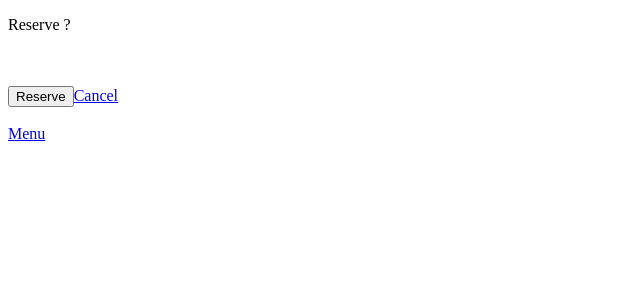
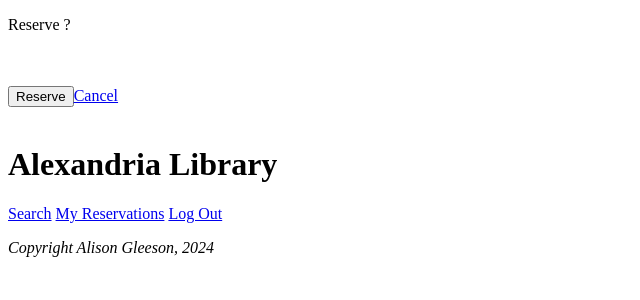
Before and after one commit to alig2004/webDev2, a PHP site: page /WebD/add_reserve.php?isbn=1 in a window 1280 px wide. Shown: the top 300 px of the page, without its empty margins (0-640 px from the left). Run offline with PHP 8.4, Linux system fonts and the light colour scheme; the visitor is signed in with stand-in values (Sample User, id 1); data that the repository does not hold is empty; a stand-in replaces the project's code that opens the database connection.

Commit message:
Update add_reserve.php

```diff
--- a/add_reserve.php
+++ b/add_reserve.php
@@ -11,7 +11,7 @@
         require_once "database.php";
 
         //checking to make sure that all form positions are populated
-        if ( isset($_POST['delete']) && isset($_POST['ISBN']))
+        if ( isset($_POST['reserve']) && isset($_POST['ISBN']))
         {
 
             $isbn = $conn -> real_escape_string($_POST['ISBN']);
@@ -60,7 +60,6 @@
 
         //closing the connection
         $conn->close();
-
     }
 ?>
 <html>
@@ -68,12 +67,16 @@
         <title>Alexandria Library</title>
     </head>
     <body>
-        <a href="http://localhost/WebD/project/menu.php">Menu</a>
+        <header>
+            <h1>Alexandria Library</h1>
+            <navbar>
+                <a href="menu.php">Search</a>
+                <a href="reserve.php">My Reservations</a>
+                <a href="logout.php">Log Out</a>
+            </navbar>
+        </header>
+        <footer>
+            <p><i>Copyright Alison Gleeson, 2024</i></p>
+        </footer>
     </body>
-    <?php
-        /*
-        - link back to menu page
-        - logout
-        */
-    ?>
 </html>
```
